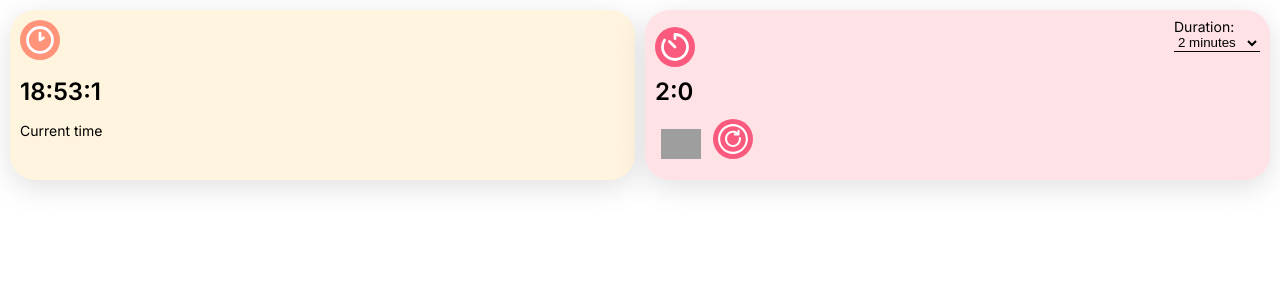
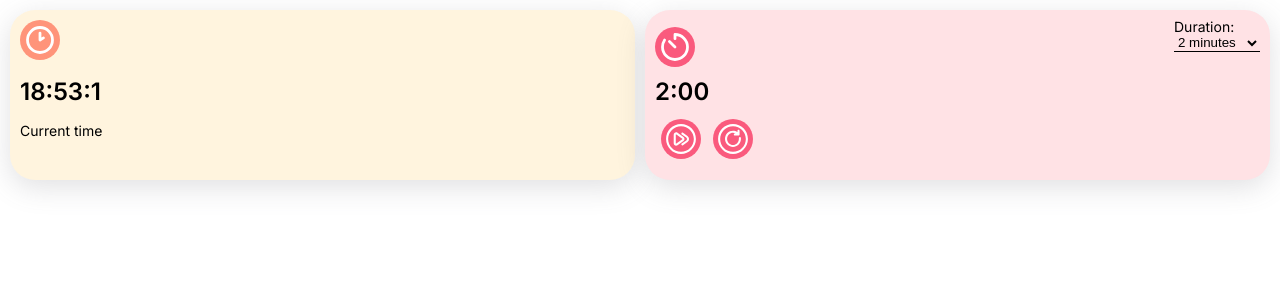
Before and after one commit to tamasgyetvan/CatchMetrics, a React (Vite) app: page / in a window 1280 px wide. Shown: the top 300 px of the page. Built offline with nearby package versions, Linux system fonts and the light colour scheme; grey boxes are pictures that could not be loaded.

Commit message:
Replace svg

```diff
--- a/src/components/CountDownTimer/CountDownTimer.tsx
+++ b/src/components/CountDownTimer/CountDownTimer.tsx
@@ -3,10 +3,24 @@ import styles from "./CountDownTimer.module.css";
 type CountDownTimerProps = {
   remainingTime: number;
 };
+
+function isOneDigit(number: number) {
+  const minutes = number % 60;
+  if (minutes.toString().length > 1) {
+    return false;
+  }
+  return true;
+}
+
+console.log(isOneDigit(5));
+console.log(isOneDigit(15));
 export function CountDownTimer({ remainingTime }: CountDownTimerProps) {
   return (
     <div className={styles.countDownTimer}>
-      {Math.floor(remainingTime / 60)}:{remainingTime % 60}
+      {Math.floor(remainingTime / 60)}:
+      {isOneDigit(remainingTime)
+        ? "0" + (remainingTime % 60)
+        : remainingTime % 60}
     </div>
   );
 }
```
Also changed, not shown: src/assets/rewind-forward-circle-svgrepo-com.svg (added).
